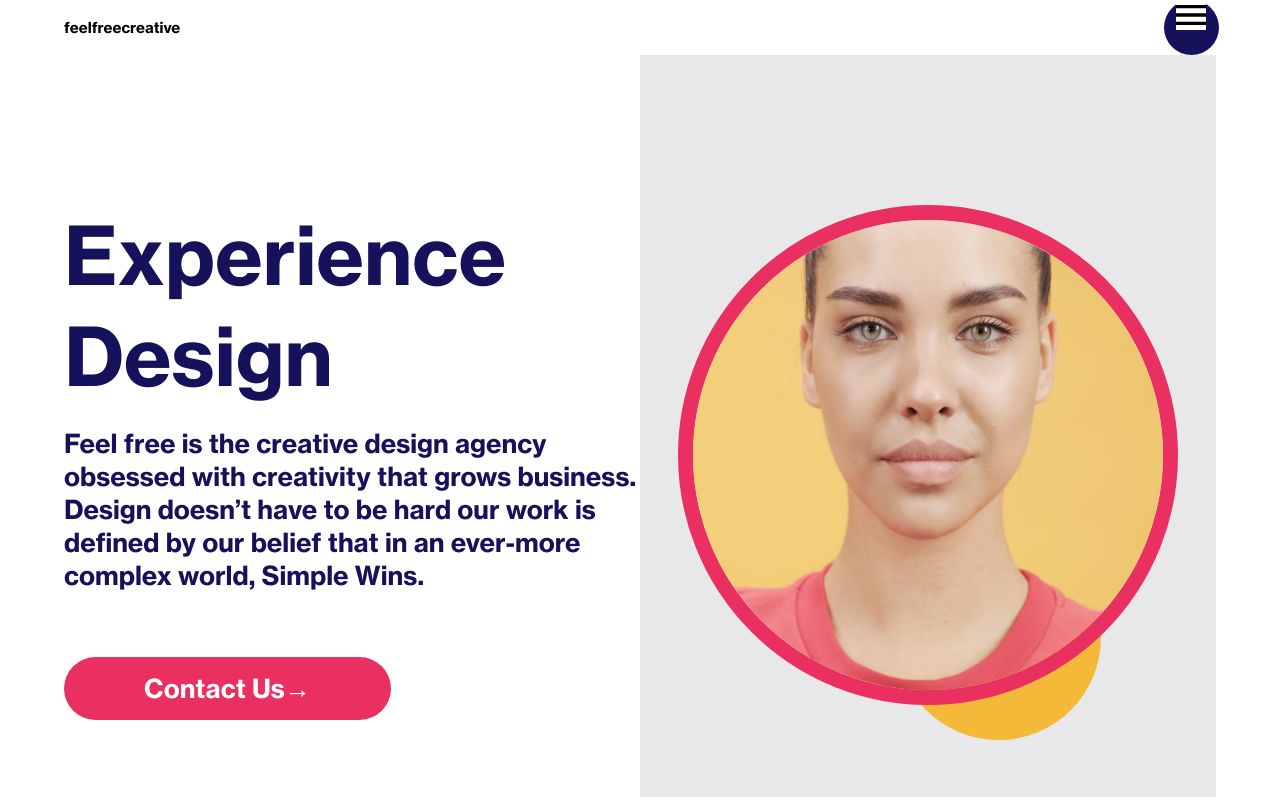
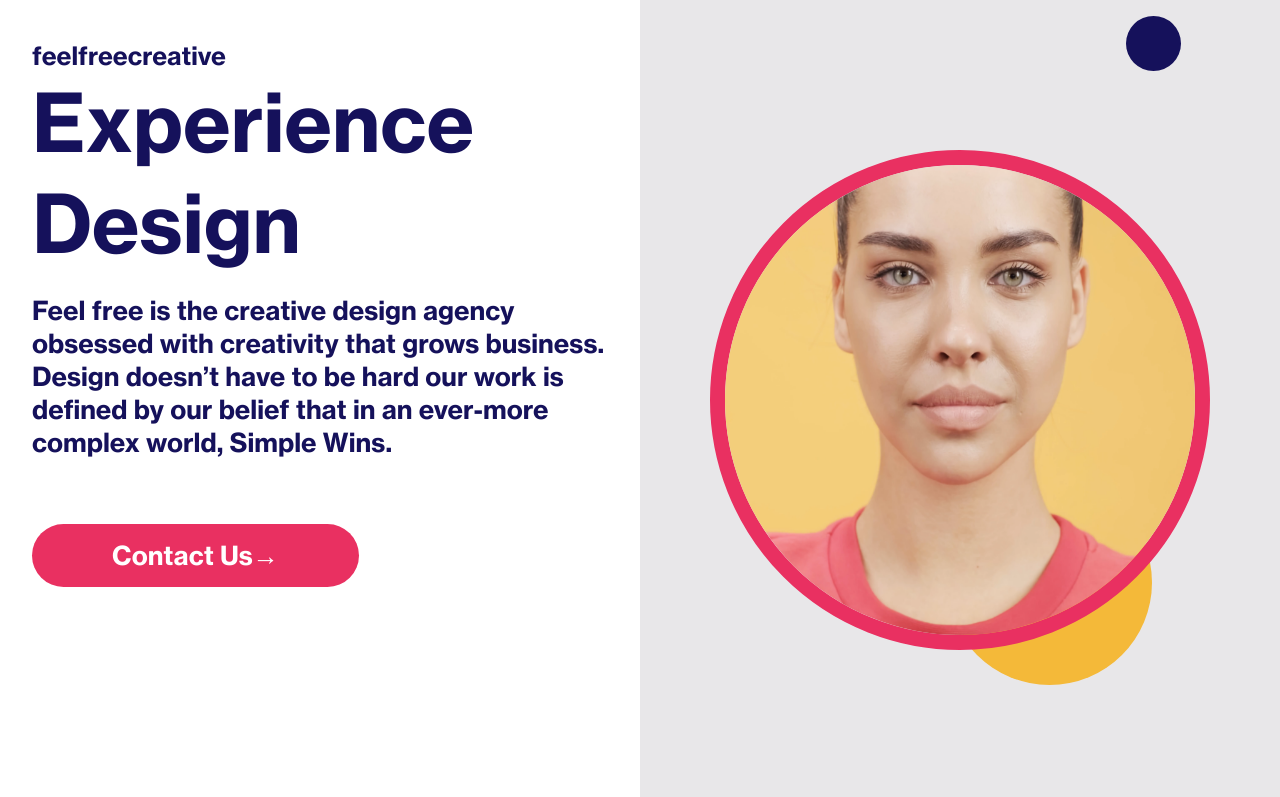
Before and after one commit to franciscocaballero/feelfreecreative2.0, a plain HTML site: page index.html in a window 1280 px wide. Shown: the top 797 px of the page. Drawn offline with Linux system fonts and the light colour scheme; files whose address does not match are found by name.

Commit message:
styling header

```diff
--- a/index.html
+++ b/index.html
@@ -9,26 +9,25 @@
 </head>
 
 <body>
-    <header class="header-main">
-        <nav>
-            <h1 id="logo">feelfreecreative</h1>
-
-        <div class="burger">
-                <img class="burger-icon" src="./img/hamburger.svg" alt="burger-menu">
-        </div>
-        </nav>
-    </header>
     <main>
         <section class="hero">
+            <div class="burger">
 
+            </div>
             <div class="hero-text">
+                <nav>
+                    <h2 id="logo">feelfreecreative</h1>
+                </nav>
+                <header class="header-main">
 
-                <h1>Experience Design</h1>
-                <p> Feel free is the creative design agency obsessed with creativity that grows business.
-                    Design doesn’t have to be hard our work is defined by our belief that in an ever-more complex world,
-                    Simple Wins.
-                </p>
-                <a class="btn btn--pink" href="#contact">Contact Us→</a>
+                    <h1>Experience Design</h1>
+                    <p> Feel free is the creative design agency obsessed with creativity that grows business.
+                        Design doesn’t have to be hard our work is defined by our belief that in an ever-more complex
+                        world,
+                        Simple Wins.
+                    </p>
+                    <a class="btn btn--pink" href="#contact">Contact Us→</a>
+                </header>
             </div>
 
             <div class="hero-image">
--- a/styles/_home.scss
+++ b/styles/_home.scss
@@ -1,21 +1,25 @@
-//Navigation
-.header-main {
+// Navigation
+nav {
   width: 95%;
   margin: 0 0 0 auto;
-
+  h2{
+      padding-top: 4rem;
+    font-size: 2.5rem;
+    color: $color-primary;
+  }
 }
 
-nav {
-    @include flex(space-between, center, row);
-    // height: 0vh;
-  width: 95%;
 .burger {
   //   @include flex(space-between, center, row);
-  padding-left: 1.2rem;
+//   padding-left: 1.2rem;
   background-color: $color-primary;
   height: 5.5rem;
   width: 5.5rem;
   border-radius: 100%;
+  position: fixed;
+  top: 2%;
+left: 88%;
+z-index: 100000;
 
   .burger-icon {
     height: 3rem;
@@ -24,16 +28,21 @@ nav {
     text-align: center;
   }
 }
-  }
-
 .hero {
+  @include flex(space-between, center, row);
   min-height: 100vh;
-  width: 90%;
+  width: 100%;
   margin: auto;
-
   flex-wrap: wrap;
 
-  @include flex(space-between, center, row);
+  .hero-text {
+    @include flex(space-between, right, column);
+    height: 100vh;
+
+    .header-main {
+      width: 95%;
+      margin: 0 0 50rem auto;
+    }
     h1 {
       font-size: $header1;
       color: $color-primary;
@@ -45,6 +54,7 @@ nav {
       color: $color-primary;
       padding-bottom: 8rem;
     }
+  }
   .hero-image {
     @include flex(center, center, row);
     height: 100vh;
@@ -52,8 +62,7 @@ nav {
     background-color: $color-grey;
     /* define a width to the header container */
     position: relative !important; /* see note */
-
-
+    z-index: 10000;
     .header-img {
       width: 50rem;
       height: 50rem;
```
Also changed, not shown: styles/styles.css, 1 other file. Lines whose indentation alone changed are shown as unchanged.
